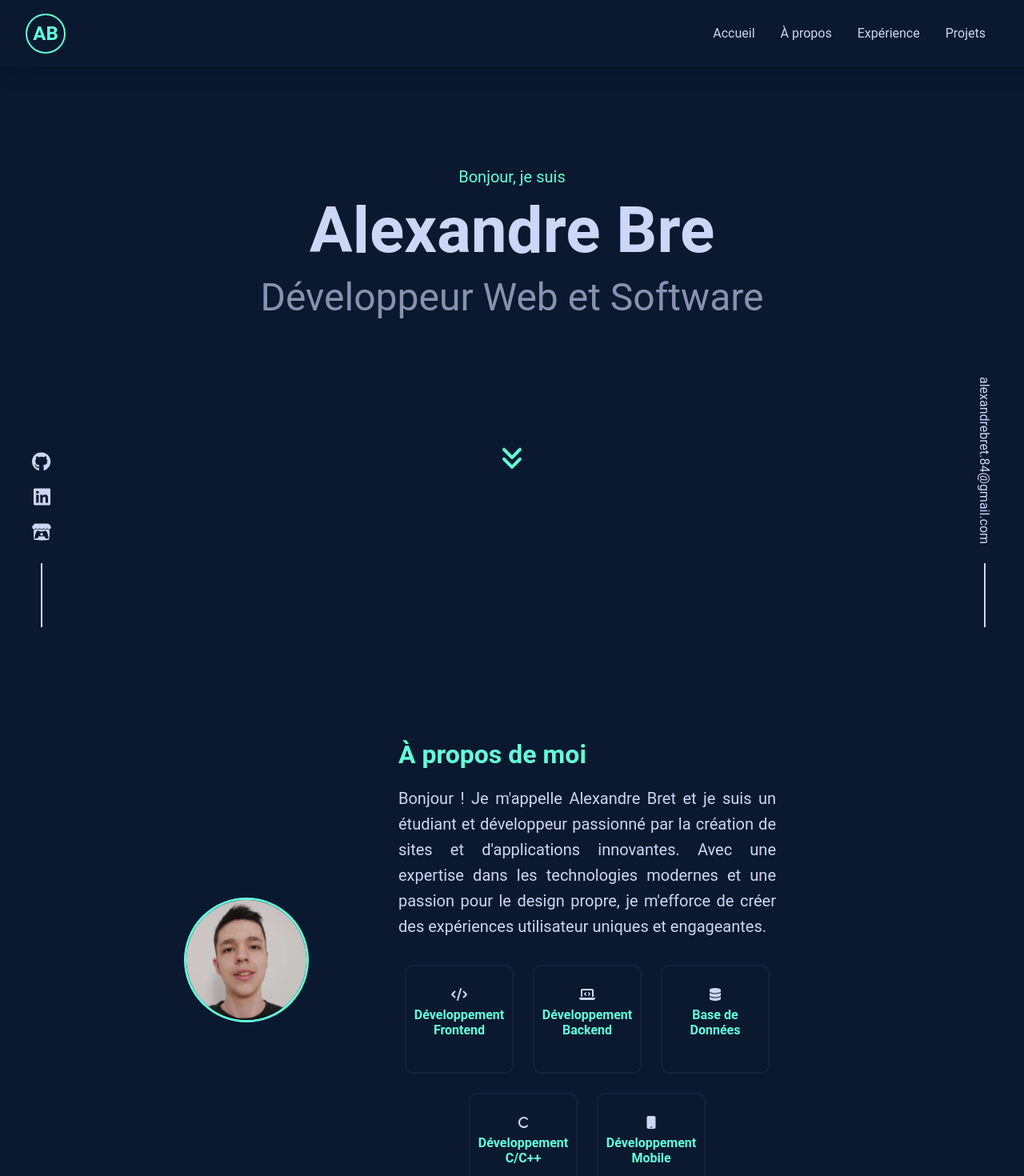
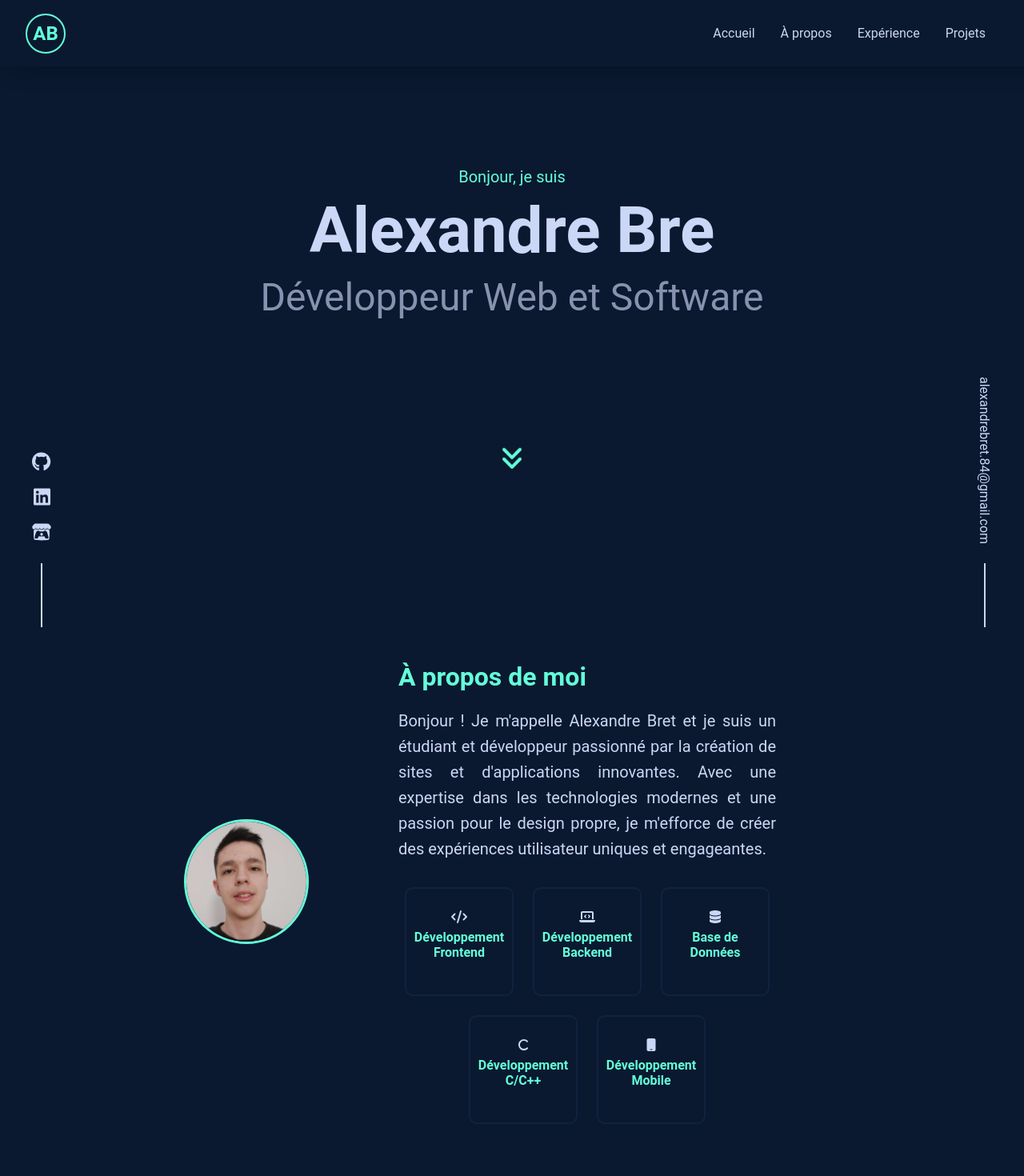
Before and after one commit to 1NainConnu34/portfolio, a React (Create React App) app: page / in a window 1280 px wide. Shown: the top 1470 px of the page at 80% size. Built offline with nearby package versions, Linux system fonts and the light colour scheme.

Commit message:
fixed sections intersecting problem

```diff
--- a/src/components/About.js
+++ b/src/components/About.js
@@ -76,6 +76,10 @@ const AboutSection = styled.section`
 
   @media (max-width: 480px) {
     padding-bottom: 5rem;
+  }
+
+  @media (max-height: 800px) {
+    height: 100%;
   }
 `;
 
```
